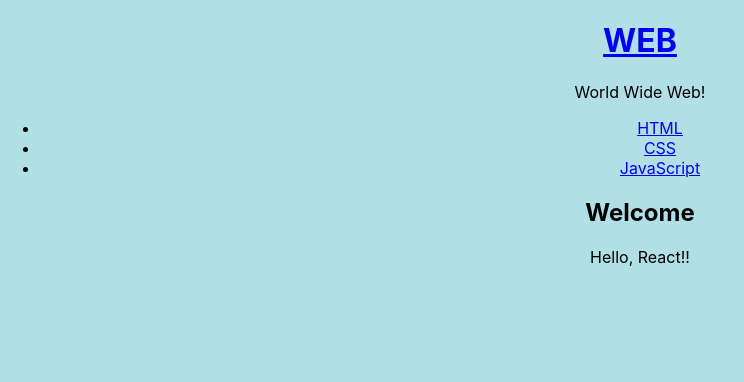
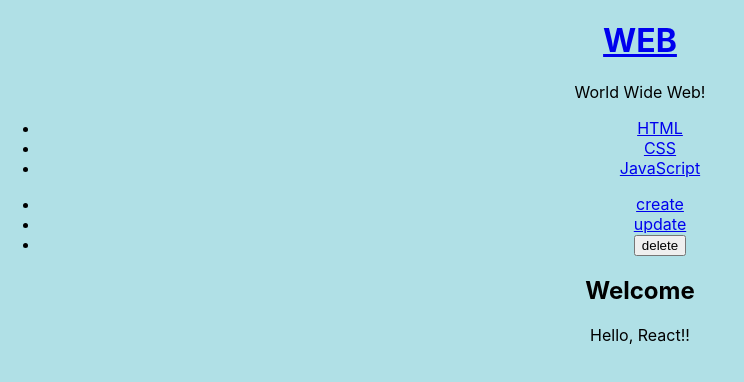
Before and after one commit to Jeonyujin77/react-app, a React (Create React App) app: page / in a window 1280 px wide. Shown: the top 382 px of the page, without its empty margins (0-744 px from the left). Built offline with nearby package versions, Linux system fonts and the light colour scheme.

Commit message:
create구현: mode변경기능

```diff
--- a/src/App.js
+++ b/src/App.js
@@ -3,6 +3,7 @@
 import Subject from './components/subject';
 import SideBar from './components/sideBar';
 import Content from './components/content';
+import Control from './components/control';
 
 // funtion type
 // function App() {
@@ -85,6 +86,11 @@
           }.bind(this)}
           data={this.state.contents}
         ></SideBar>
+        <Control onChangeMode={function(_mode) {
+          this.setState({
+            mode: _mode
+          })
+        }.bind(this)}></Control>
         <Content title={_title} desc={_desc}></Content>
       </div>
     );
--- /dev/null
+++ b/src/components/control.js
@@ -0,0 +1,25 @@
+import React,{ Component, Suspense } from 'react';
+
+
+class Control extends Component {
+    render() {
+      return (
+          <ul>
+            <li><a href="/create" onClick={function(e) {
+                e.preventDefault();
+                this.props.onChangeMode('create');
+            }.bind(this)}>create</a></li>
+            <li><a href="/update" onClick={function(e) {
+                e.preventDefault();
+                this.props.onChangeMode('update');
+            }.bind(this)}>update</a></li>
+            <li><input onClick={function(e) {
+                e.preventDefault();
+                this.props.onChangeMode('delete');
+            }.bind(this)} type="button" value="delete"/></li>
+         </ul>
+      );
+    }
+  }
+
+  export default Control;
```
Also changed, not shown: 2 other files (tests, documents, lock files or other folders).
